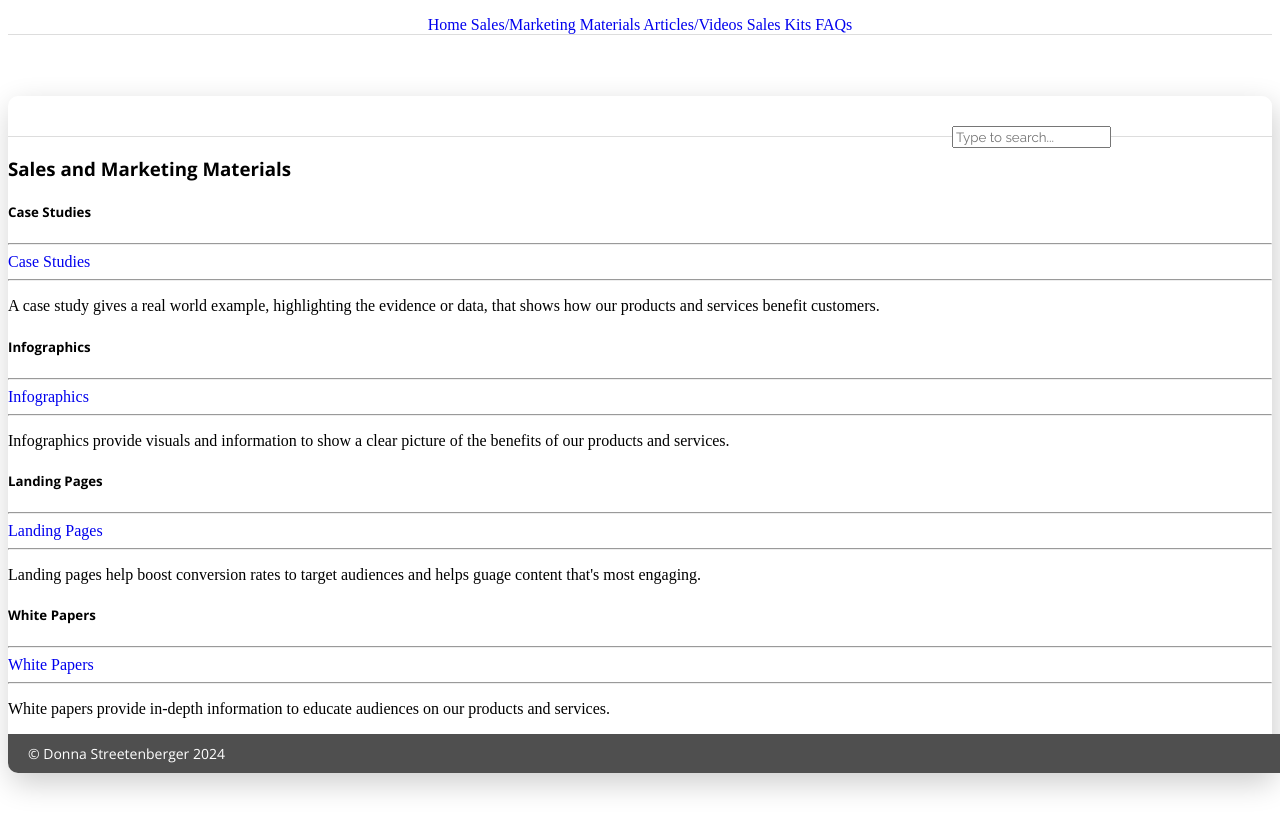
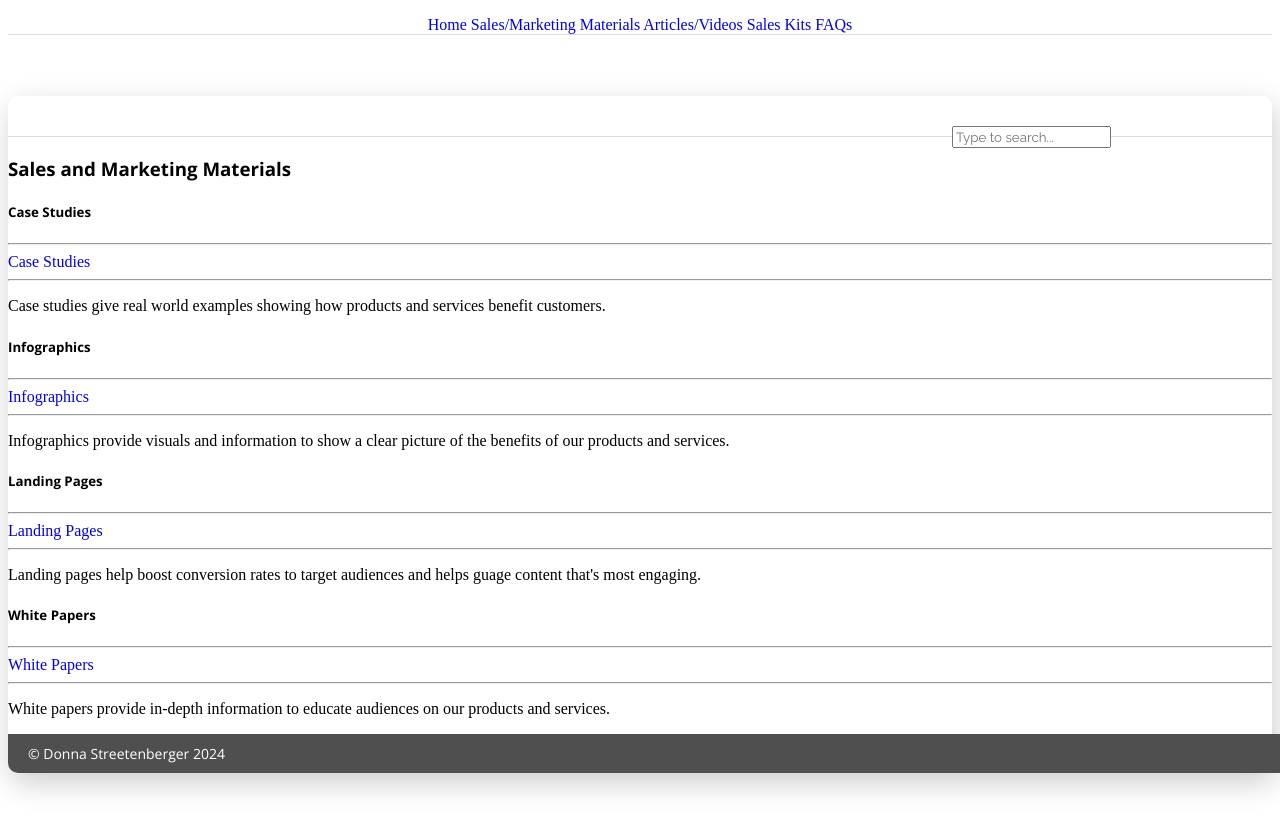
Before and after one commit to djstreet/UXDesign, a plain HTML site: page sales-marketing-material.html in a window 1280 px wide. Shown: the part 84-916 px from the top of the page. Drawn offline with nearby package versions, Linux system fonts and the light colour scheme; files that its build step writes are made by us from their sources.

Commit message:
Update sales-marketing-material.html

```diff
--- a/sales-marketing-material.html
+++ b/sales-marketing-material.html
@@ -75,7 +75,7 @@
                                                 Case Studies
                                             </a>
                                             <hr>
-                                            <p>A case study gives a real world example, highlighting the evidence or data, that shows how our products and services benefit customers.</p>
+                                            <p>Case studies give real world examples showing how products and services benefit customers.</p>
 
                                         </div>
                                     </div>
```
